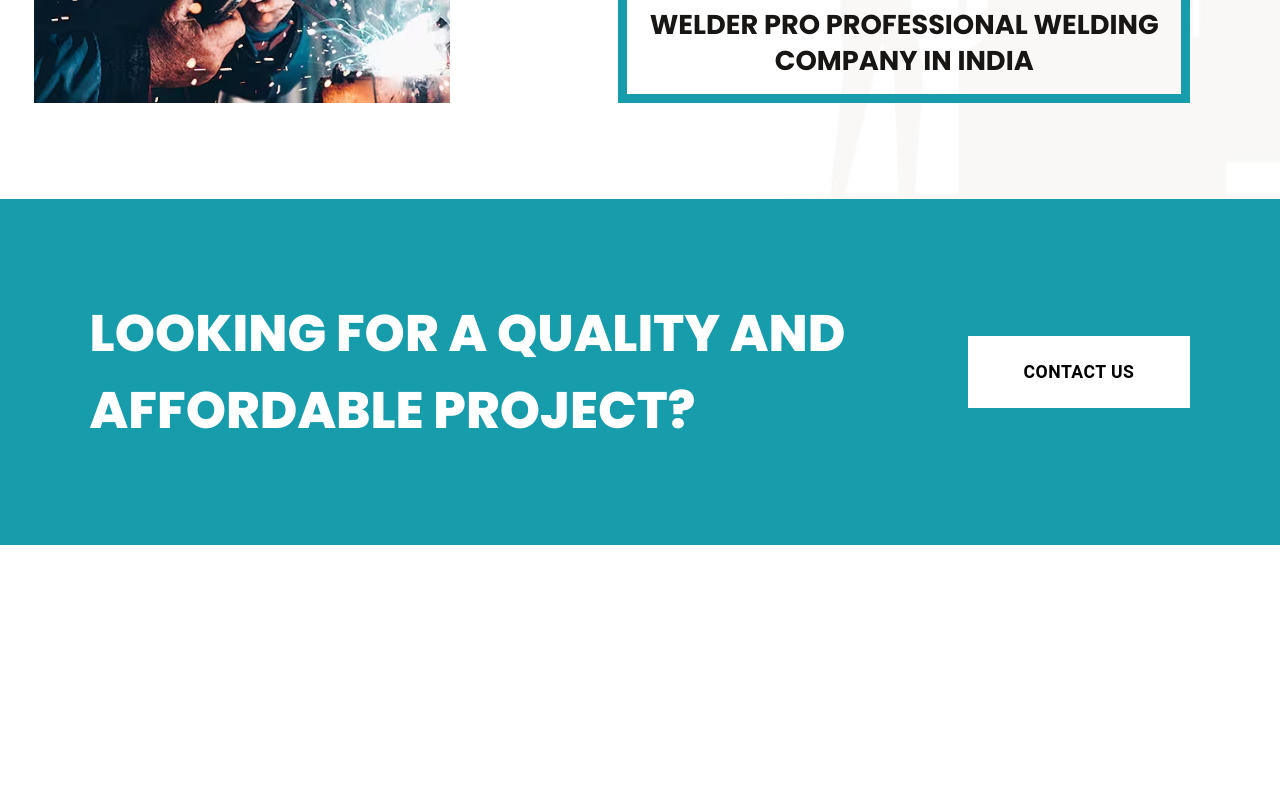
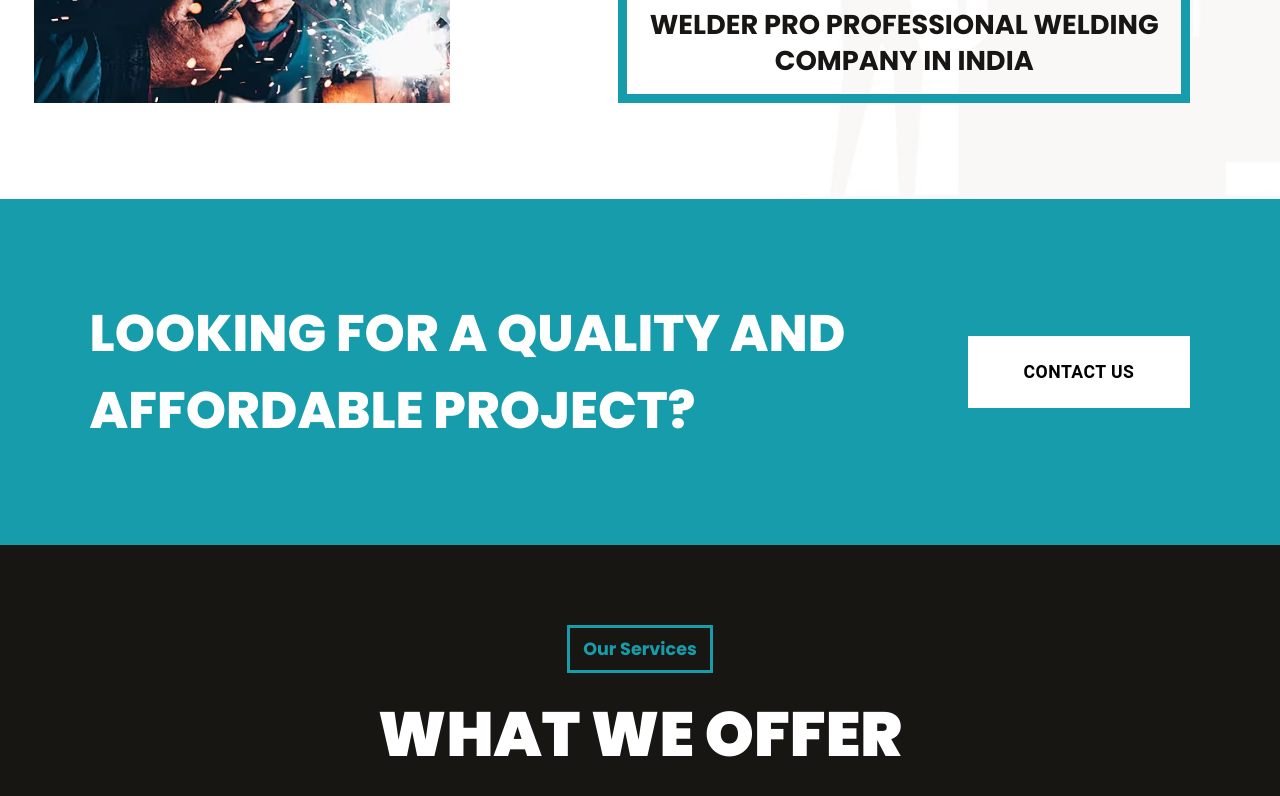
Before and after one commit to josephpal27/Ottimo-Metals, a React (Vite) app: page / in a window 1280 px wide. Shown: the part 1752-2548 px from the top of the page. Before the commit the page ends 2297 px from the top, so only its background shows below. Built offline with nearby package versions, Linux system fonts and the light colour scheme.

Commit message:
what we offer updated

```diff
--- a/src/css/Home.css
+++ b/src/css/Home.css
@@ -1,3 +1,4 @@
+/* Banner Start */
 .banner{
     width: 100%;
 }
@@ -6,3 +7,30 @@
     height: 100vh;
     object-fit: cover;
 }
+/* Banner End */
+
+/* What We Offer Start */
+.what-we-offer-head{
+    padding: 5rem 0 20rem 0;
+    background-color: #171612;
+    display: flex;
+    flex-direction: column;
+    align-items: center;
+}
+.what-we-offer-head span{
+    display: block;
+    width: max-content;
+    color: #179cab;
+    border: 3px solid #179cab;
+    padding: 0.5rem 0.8rem;
+    font-weight: 700;
+    font-size: calc(0.7rem + 0.5vw);
+}
+.what-we-offer-head h3{
+    color: #fff;
+    font-weight: 900;
+    font-size: calc(3.5rem + 0.5vw);
+    margin-top: 1.5rem;
+    text-transform: uppercase;
+}
+/* What We Offer End */
--- a/src/pages/Home.jsx
+++ b/src/pages/Home.jsx
@@ -1,6 +1,7 @@
 import '../css/Home.css';
 
 import homeBanner from '/images/banners/banner.avif';
+
 import HomeWelcome from '../components/home-welcome/HomeWelcome';
 import CTA from '../components/cta/CTA';
 
@@ -17,6 +18,17 @@ const Home = () => {
 
       {/* CTA */}
       <CTA/>
+
+      {/* What We Offer */}
+      <section className="what-we-offer">
+          <div className="what-we-offer-head">
+            <span>Our Services</span>
+            <h3>What we offer</h3>
+          </div>
+          <div className="what-we-offer-cards-row">
+
+          </div>
+      </section>
     </>
   )
 }
```
Also changed, not shown: src/components/what-we-offer/WhatWeOffer.css (deleted), src/components/what-we-offer/WhatWeOffer.jsx (deleted).
